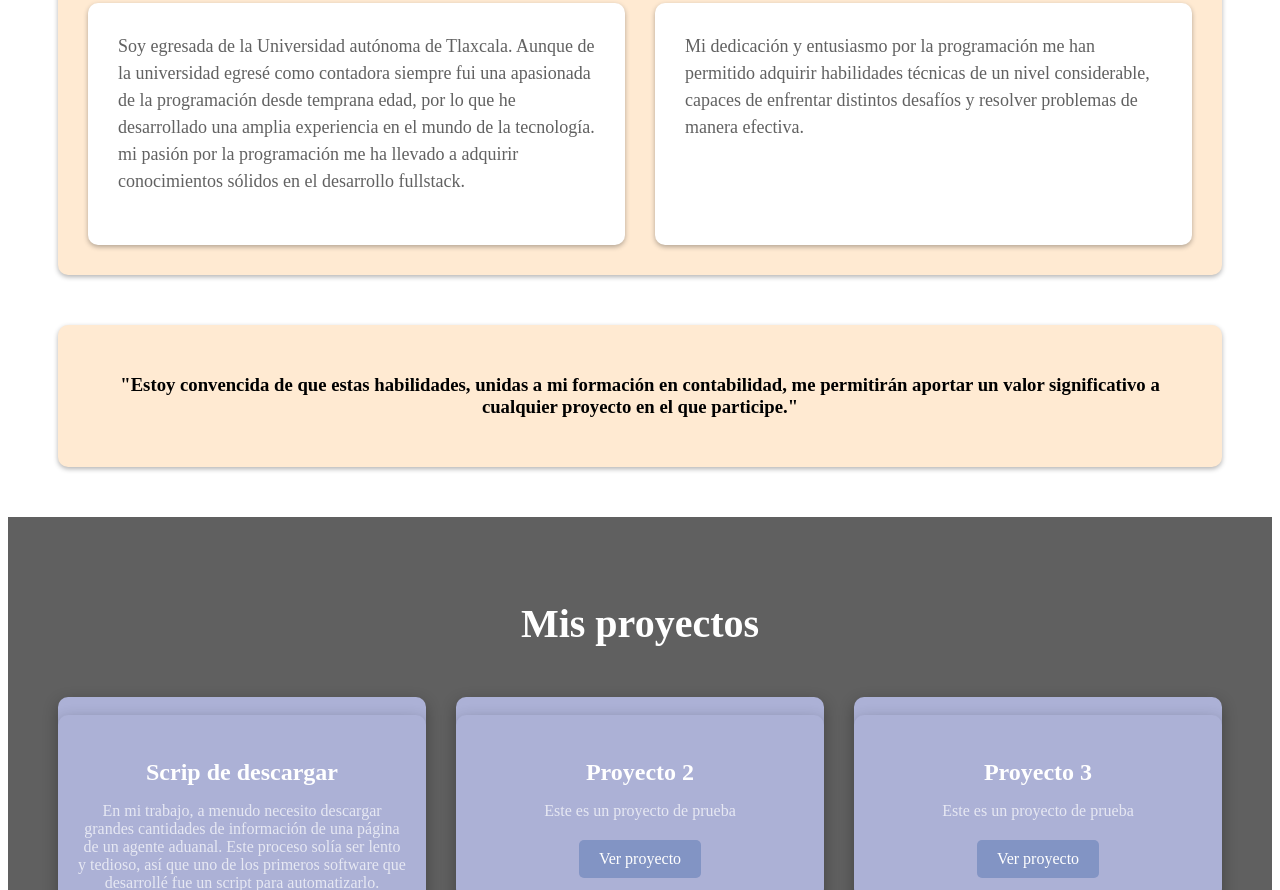
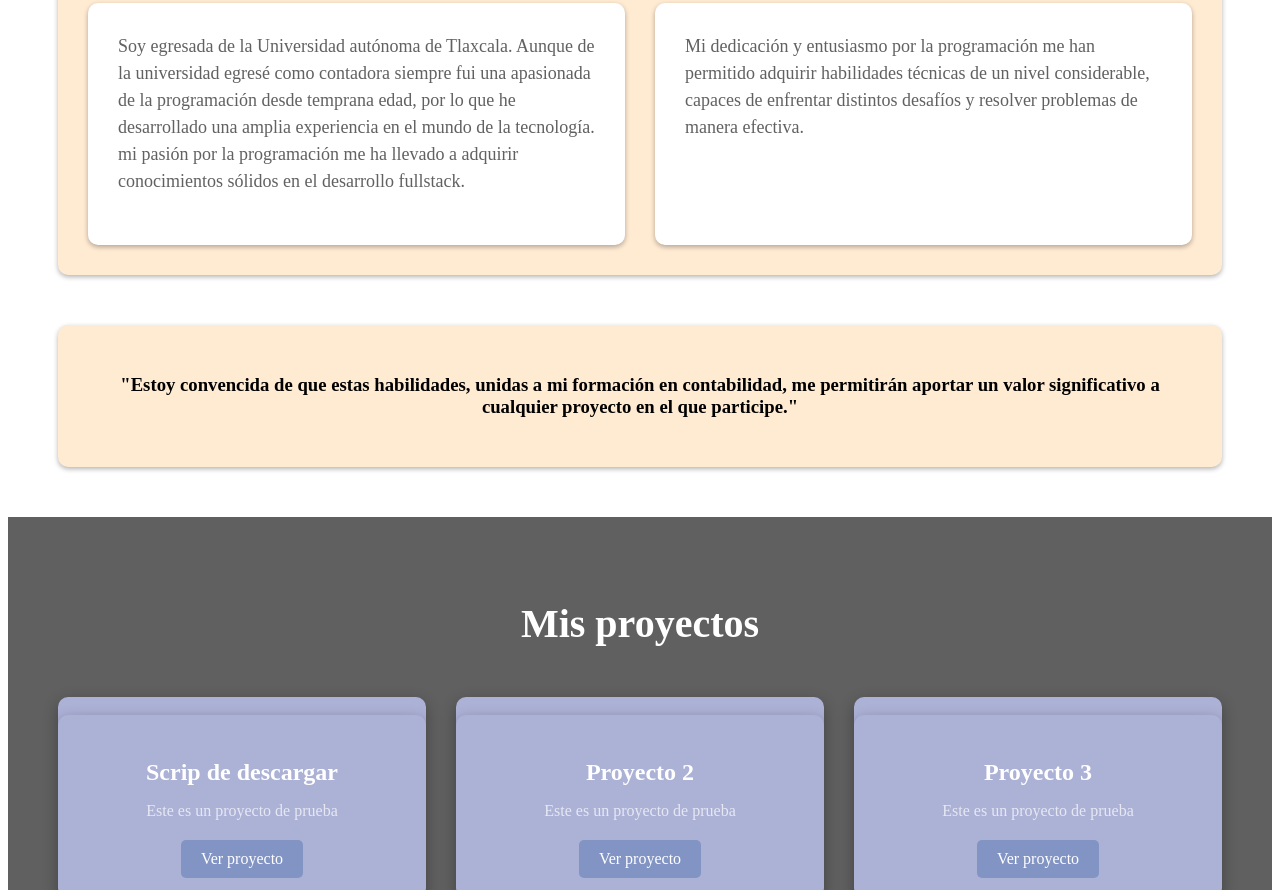
Before and after one commit to joselyn127843/joselyn12783.github.io, a plain HTML site: page index.html in a window 1280 px wide. Shown: the part 1910-2800 px from the top of the page. Drawn offline with nearby package versions, Linux system fonts and the light colour scheme.

Commit message:
Update index.html

```diff
--- a/index.html
+++ b/index.html
@@ -793,9 +793,7 @@
                     <img src="img/proyecto-1.png" alt="">
                     <div>
                         <h3>Scrip de descargar</h3>
-                        <p>En mi trabajo, a menudo necesito descargar grandes cantidades de información de una página de
-                            un agente aduanal. Este proceso solía ser lento y tedioso, así que uno de los primeros
-                            software que desarrollé fue un script para automatizarlo.</p>
+                        <p>Este es un proyecto de prueba</p>
                         <a href="#">Ver proyecto</a>
                     </div>
                 </div>
```
